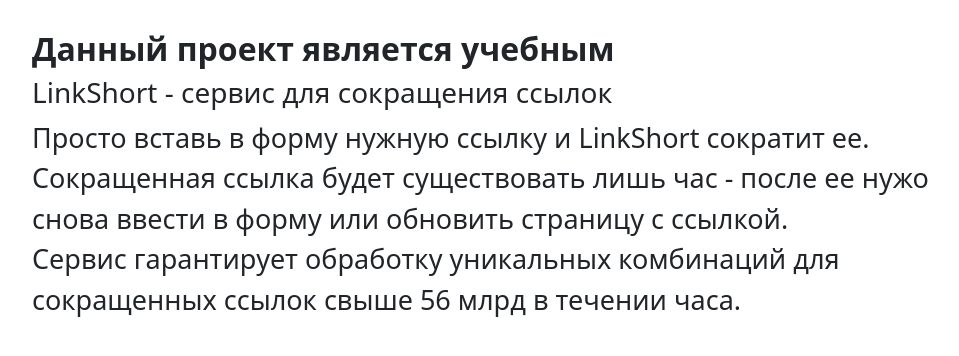
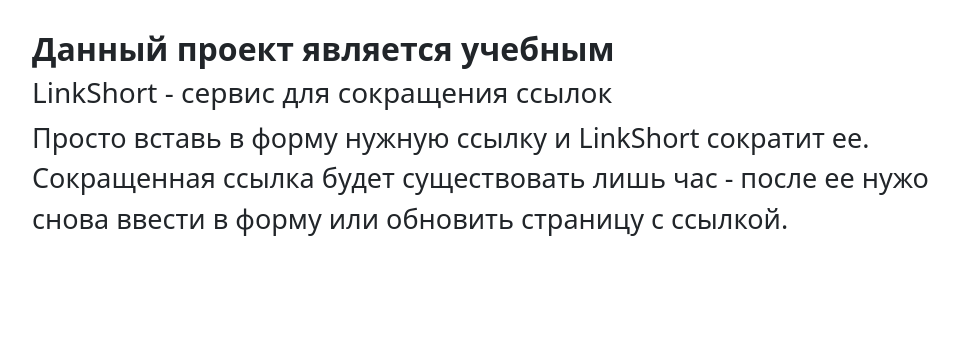
Before and after one commit to baevres/linkshort, a Django app: page /about/ in a window 1280 px wide. Shown: the part 50-406 px from the top of the page, without its empty margins (158-1117 px from the left). Run offline with Django 3.2, Linux system fonts and the light colour scheme; parts of the project's set-up code (start-up, migrations or seed data) failed here and were passed over.

Commit message:
Update about_page.html

```diff
--- a/main/templates/main/about_page.html
+++ b/main/templates/main/about_page.html
@@ -7,7 +7,6 @@
     <h3>LinkShort - сервис для сокращения ссылок</h3>
     <p>Просто вставь в форму нужную ссылку и LinkShort сократит ее.</p>
     <p>Сокращенная ссылка будет существовать лишь час - после ее нужо снова ввести в форму или обновить страницу с ссылкой.</p>
-    <p>Сервис гарантирует обработку уникальных комбинаций для сокращенных ссылок свыше 56 млрд в течении часа.</p>
 </div>
 
 {% endblock %}
```
